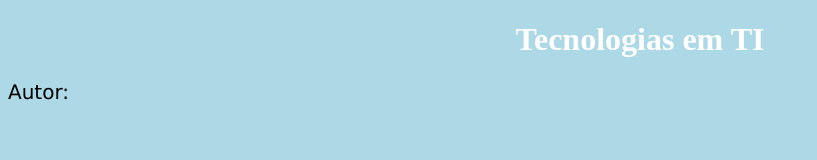
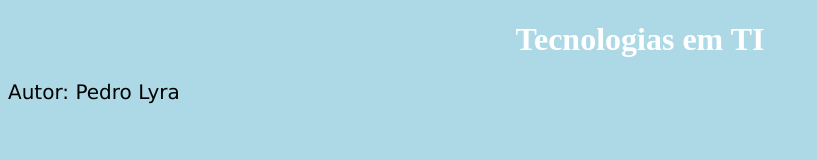
Before and after one commit to lyraAp/trabalho-ti, a plain HTML site: page Index.html in a window 1280 px wide. Shown: the whole page, without its empty margins (0-817 px from the left). Drawn offline with Linux system fonts and the light colour scheme.

Commit message:
Acrescentado o nome do autor.

```diff
--- a/Index.html
+++ b/Index.html
@@ -20,7 +20,7 @@
 	<body>
 
 		<h1>Tecnologias em TI</h1>
-		<p>Autor:</p>
+		<p>Autor: Pedro Lyra</p>
 
 	</body>
 </html>
```
